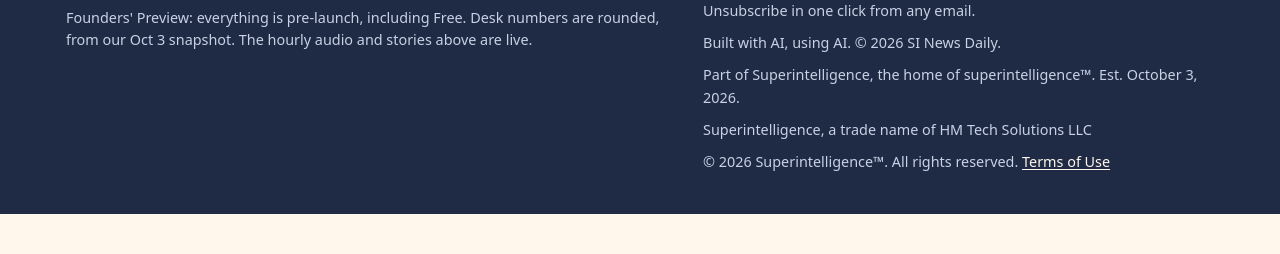
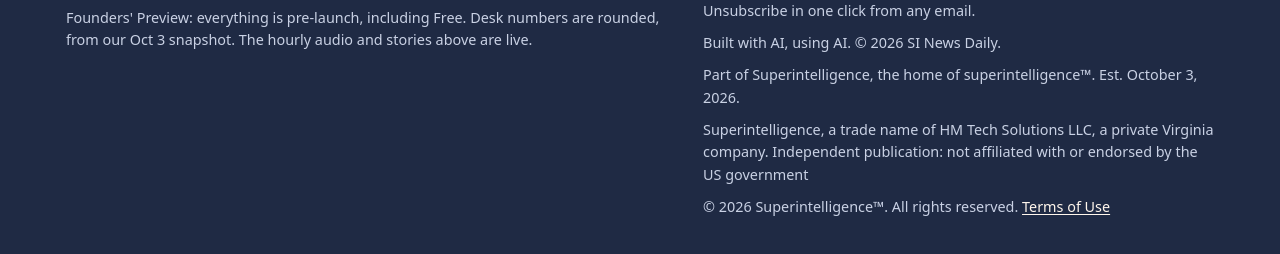
Before and after one commit to harnoorsinghminhas/launch-sinewsdaily, a plain HTML site: page index.html in a window 1280 px wide. Shown: the part 6965-7219 px from the top of the page. Before the commit the page ends 7179 px from the top, so only its background shows below. Drawn offline with Linux system fonts and the light colour scheme; no server answers.

Commit message:
Add non-affiliation notice

```diff
--- a/index.html
+++ b/index.html
@@ -441,7 +441,7 @@
       <p>No ads, affiliates or partner perks. We sell only our own products. Unsubscribe in one click from any email.</p>
       <p>Built with AI, using AI. © 2026 SI News Daily.</p>
       <p>Part of Superintelligence, the home of superintelligence™. Est. October 3, 2026.</p>
-      <p>Superintelligence, a trade name of HM Tech Solutions LLC</p>
+      <p>Superintelligence, a trade name of HM Tech Solutions LLC, a private Virginia company. Independent publication: not affiliated with or endorsed by the US government</p>
         <p>© 2026 Superintelligence™. All rights reserved. <a href="https://siagentsignal.com/terms.html" target="_blank" rel="noopener">Terms of Use</a></p>
     </div>
   </div>
```
